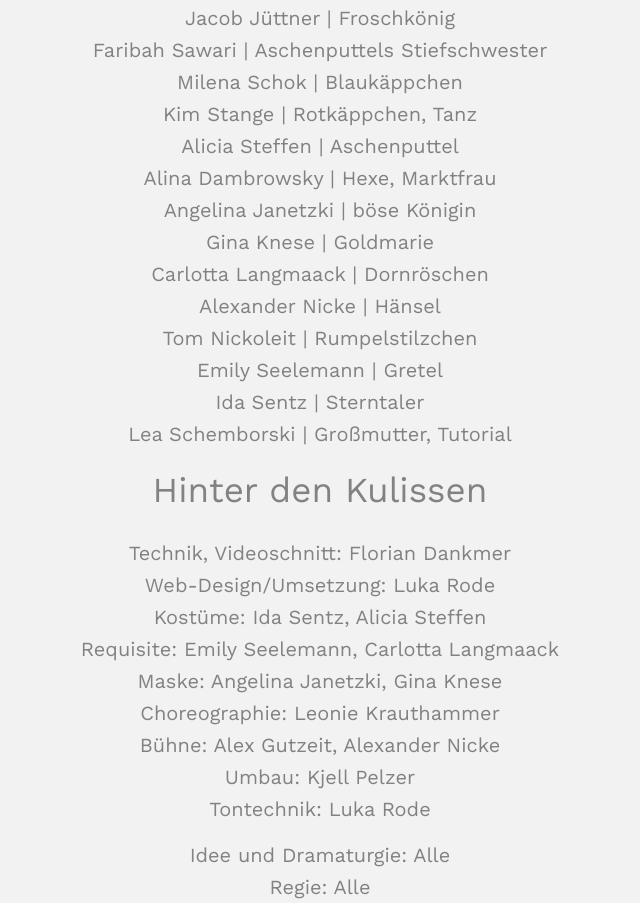
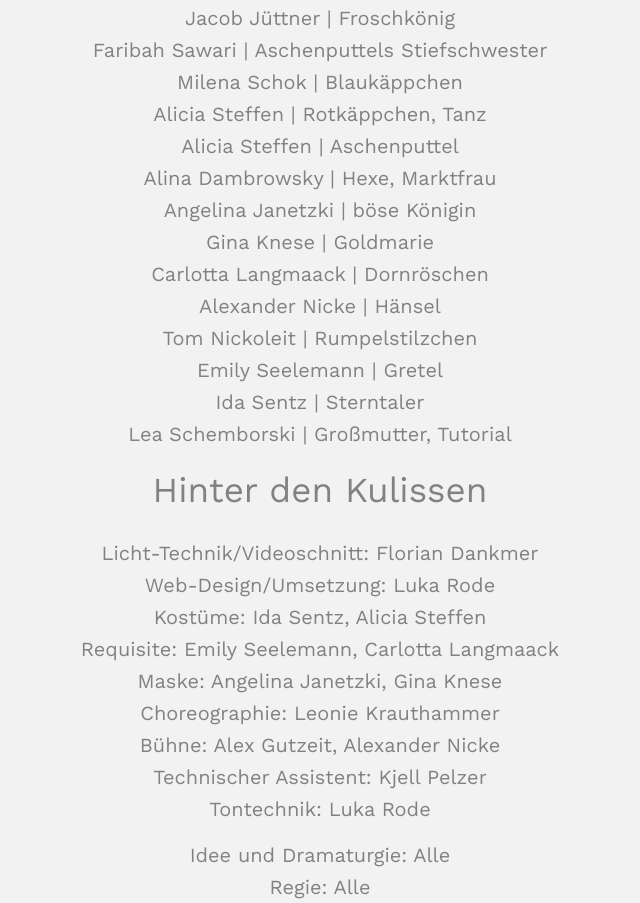
Before and after one commit to hoentschrode/saew-ticket-system, a Django app: page /booking/services/ in a window 1280 px wide. Shown: the part 2585-3488 px from the top of the page, without its empty margins (340-980 px from the left). Run offline with Django 3.2, Linux system fonts and the light colour scheme; data that the repository does not hold is empty; some libraries are stand-ins or nearby versions; some web fonts are replaced.

Commit message:
Content changes

```diff
--- a/booking/templates/booking/services.html
+++ b/booking/templates/booking/services.html
@@ -59,7 +59,7 @@
                             <li>Jacob Jüttner      | Froschkönig</li>
                             <li>Faribah Sawari     | Aschenputtels Stiefschwester </li>
                             <li>Milena Schok       | Blaukäppchen </li>
-                            <li>Kim Stange         | Rotkäppchen, Tanz </li>
+                            <li>Alicia Steffen     | Rotkäppchen, Tanz </li>
                             <li>Alicia Steffen     | Aschenputtel</li>
                             <li>Alina Dambrowsky   | Hexe, Marktfrau </li>
                             <li>Angelina Janetzki  | böse Königin</li>
@@ -72,14 +72,14 @@
                             <li>Lea Schemborski    | Großmutter, Tutorial</li>
                             <div class="placeholder"></div>
                             <p id="Mitwirkende_Kulissen">Hinter den Kulissen</p>
-                            <li>Technik, Videoschnitt: Florian Dankmer</li>
+                            <li>Licht-Technik/Videoschnitt: Florian Dankmer</li>
                             <li>Web-Design/Umsetzung: Luka Rode </li>
                             <li>Kostüme: Ida Sentz, Alicia Steffen</li>
                             <li>Requisite: Emily Seelemann, Carlotta Langmaack</li>
                             <li>Maske: Angelina Janetzki, Gina Knese</li>
                             <li>Choreographie: Leonie Krauthammer</li>
                             <li>Bühne: Alex Gutzeit, Alexander Nicke</li>
-                            <li>Umbau: Kjell Pelzer</li>
+                            <li>Technischer Assistent: Kjell Pelzer</li>
                             <li>Tontechnik: Luka Rode</li>
                             <div class="placeholder"></div>
                             <li>Idee und Dramaturgie: Alle </li>
```
